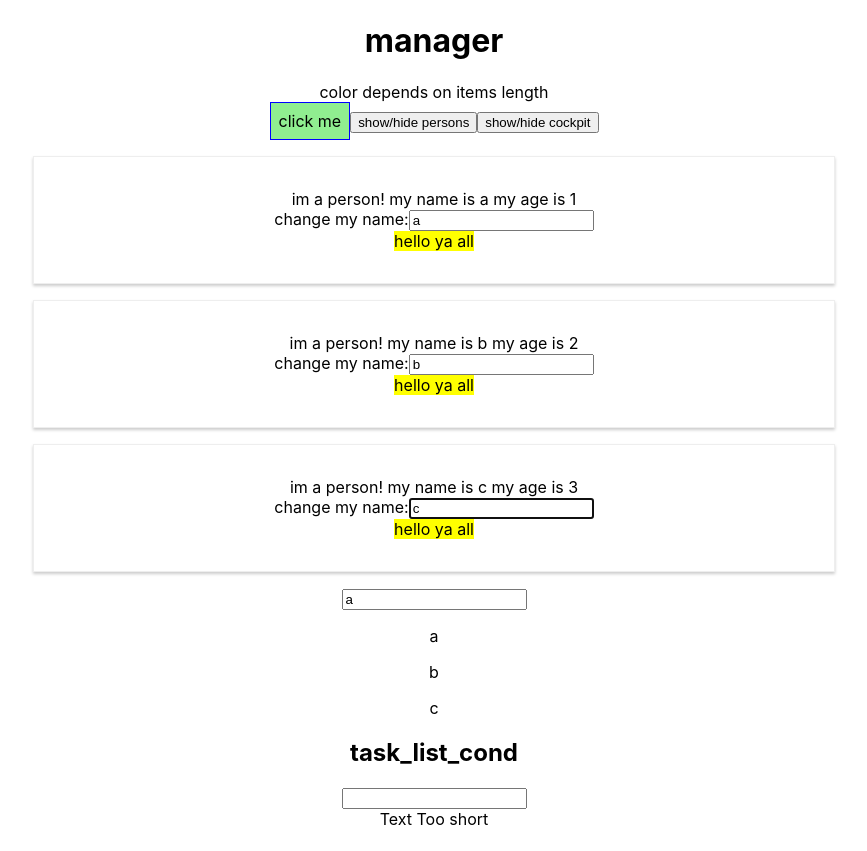
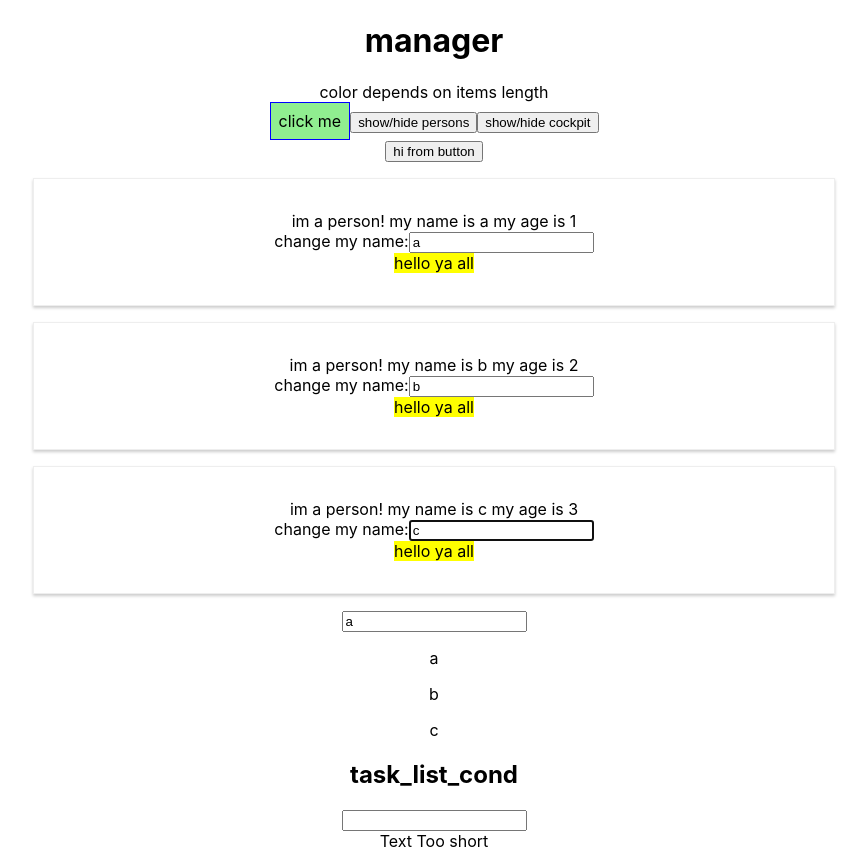
Before and after one commit to gilior-zz/react_1, a React app: page / in a window 1280 px wide. Shown: the whole page, without its empty margins (206-1073 px from the left). Before the commit the page ends 829 px from the top, so only its background shows below. Built offline with nearby package versions, Linux system fonts and the light colour scheme.

Commit message:
useRef_function_componnet_dom_ref

```diff
--- a/src/components/Cockpit/Cockpit.js
+++ b/src/components/Cockpit/Cockpit.js
@@ -1,12 +1,14 @@
-import React, { useEffect } from 'react'
+import React, { useEffect, useRef } from 'react'
 import UserInput from "../task_1/UserInput";
 import UserOutput from "../task_1/UserOutput";
 import Validation from "../Validation/Validation";
 import Char from "../Char/Char";
 import Persons_Class from '../Persons/Persons_Class'
 const Cockpit = (props) => {
+    const btn_hi_ref = useRef(null);
+    useEffect(() => {
+        btn_hi_ref.current.click();
 
-    useEffect(() => {
         const timer = setTimeout(() => {
             console.log('[Cockpit.js] feched  data');
         }, 1000);
@@ -21,9 +23,10 @@ const Cockpit = (props) => {
     }, []
     )
 
-
+    const hi_frm_btn = () => console.log('hi from button')
     return (
         <div>
+            <button ref={btn_hi_ref} onClick={() => console.log('hi from button')}> hi from button</button>
             {
                 props.show_persons ?
                     <Persons_Class toggle_persons={props.toggle_persons}
```
